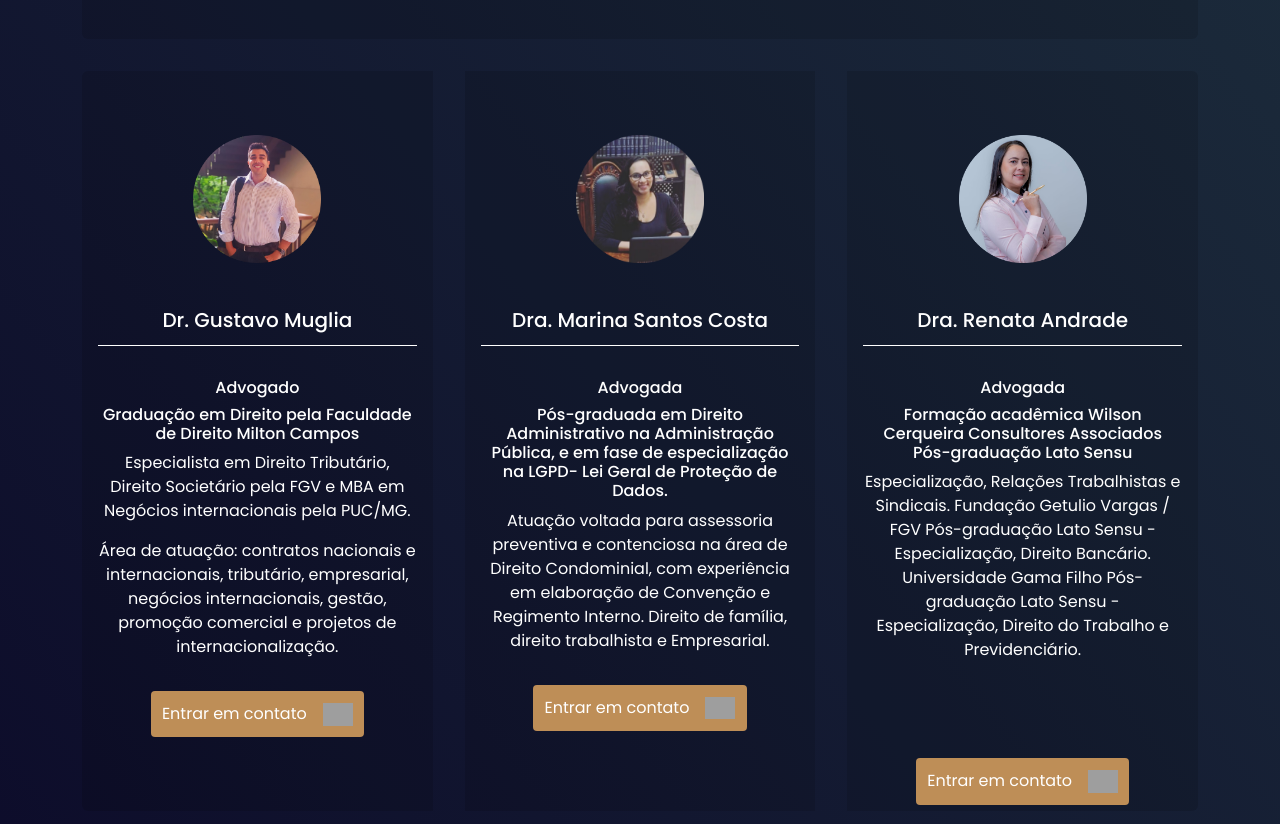
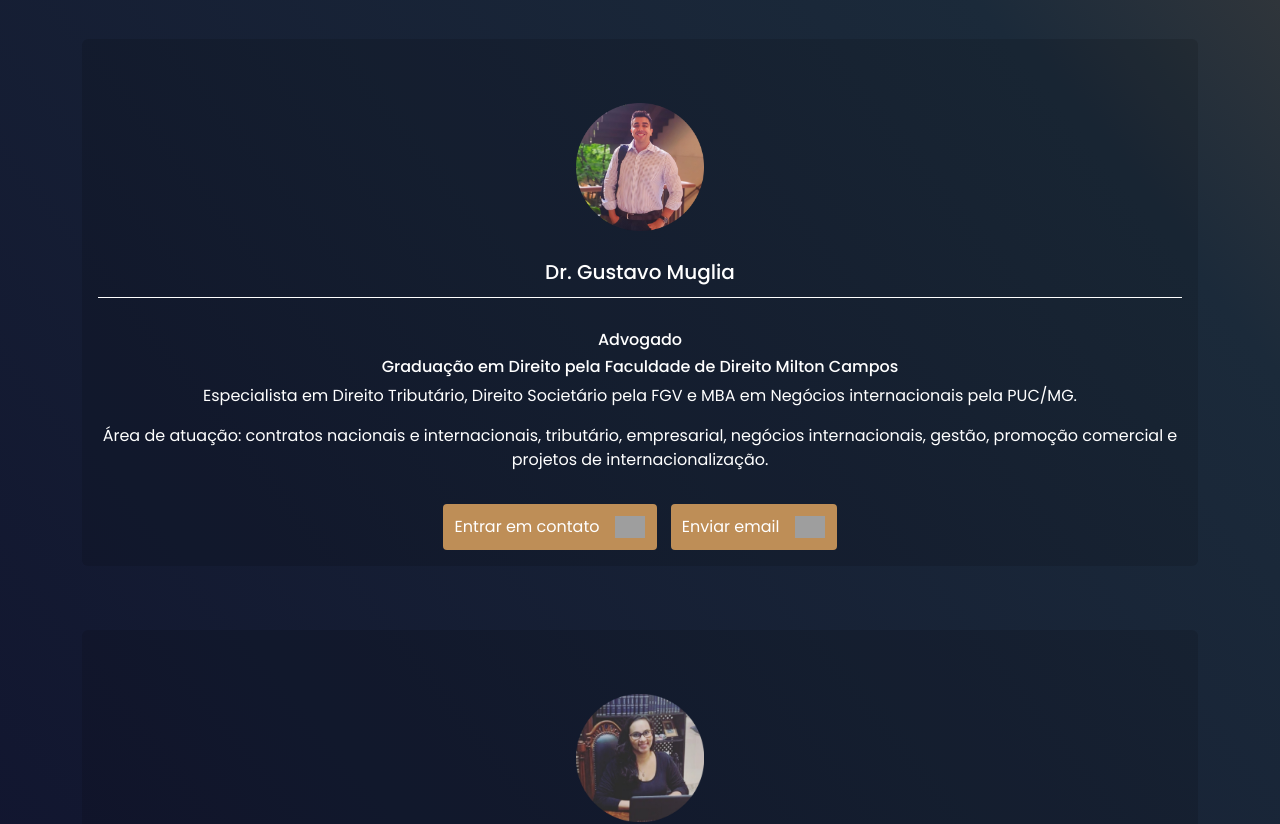
Before and after one commit to PedroOrnelasPego/josimar-bezerra-advogados, a React (Vite) app: page / in a window 1280 px wide. Shown: the part 2060-2884 px from the top of the page. Built offline with nearby package versions, Linux system fonts and the light colour scheme; grey boxes are pictures that could not be loaded.

Commit message:
chore: last update

```diff
--- a/src/components/About/About.jsx
+++ b/src/components/About/About.jsx
@@ -27,7 +27,7 @@ const About = () => {
             </p>
 
             <Link to="/about" className="about-link-home">
-              Click aqui para saber mais sobre nossas areas de atuação.
+              Click aqui para saber mais sobre nossas áreas de atuação.
               <img
                 width="18"
                 height="18"
--- /dev/null
+++ b/src/components/Email/Email.jsx
@@ -0,0 +1,26 @@
+import "./Email.scss";
+import PropTypes from "prop-types";
+
+const Email = ({ email }) => {
+  return (
+    <div className="email">
+      <a
+        href={`https://mail.google.com/mail/?view=cm&fs=1&to=${email}`}
+        target="_blank"
+        className="link-email"
+      >
+        <span>Enviar email</span>
+        <img
+          src="https://img.icons8.com/FFFFFF/parakeet-line/48/new-post.png"
+          alt="Enviar email via Gmail"
+          className="logo-email"
+        />
+      </a>
+    </div>
+  );
+};
+Email.propTypes = {
+  email: PropTypes.string.isRequired,
+};
+
+export default Email;
--- /dev/null
+++ b/src/components/Email/Email.scss
@@ -0,0 +1,22 @@
+.email {
+  .link-email {
+    display: inline-flex;
+    align-items: center;
+    padding: 0.7rem;
+    background-color: #BE8E57; /* Cor de fundo do botão */
+    border: none;
+    color: #fff; /* Cor do texto */
+    text-decoration: none;
+    border-radius: 4px;
+    transition: background-color 0.3s ease;
+
+    &:hover {
+      background-color: #9F723E; /* Cor de fundo do botão ao passar o mouse */
+    }
+
+    .logo-email {
+      max-width: 30px;
+      margin-left: 1rem; /* Adiciona margem à esquerda para o ícone */
+    }
+  }
+}
--- /dev/null
+++ b/src/components/Email/index.js
@@ -0,0 +1,3 @@
+import Email from "./Email";
+
+export default Email;
--- a/src/components/Team/Team.jsx
+++ b/src/components/Team/Team.jsx
@@ -1,4 +1,4 @@
-import { Card, CardGroup, Container } from "react-bootstrap";
+import { Card, Container } from "react-bootstrap";
 import "./Team.scss";
 import josimarBezerra from "../../assets/team/Josimar-Bezerra.png";
 import gustavoMuglia from "../../assets/team/Gustavo-Muglia.png";
@@ -6,143 +6,157 @@ import marinaSantos from "../../assets/team/Marina-Santos-Costa.png";
 import renataAndrade from "../../assets/team/Renata-Andrade.png";
 import { Link } from "react-router-dom";
 import WhatsAppButton from "../WhatsAppButton";
+import PropTypes from "prop-types";
+import Email from "../Email";
+
+const teamMembers = [
+  {
+    name: "Dr. Josimar Bezerra",
+    role: "Advogado",
+    imgSrc: josimarBezerra,
+    description: (
+      <>
+        <h6>Especializado em direito condominial e empresarial </h6>
+        <h6>Professor de curso de formação de sindico profissional</h6>
+        <h6>Atuante em condomínios há mais de 20 anos! </h6>
+        <p>
+          Graduação em Direito pela Faculdade de Direito da PONTIFÍCIA
+          UNIVERSIDADE CATÓLICA DO ESTADO DE MINAS GERAIS. Belo Horizonte -
+          fevereiro de 1993.
+        </p>
+        <p>
+          Especialidades em Direito Civil, Direito Condominial, Direito
+          Empresarial e Direito Público, Direto de Família e Direito Trabalhista
+          e Tributário.
+        </p>
+        <div className="whatsapp">
+          <Link to="/curriculo" className="link-whatsapp">
+            Ver Currilo completo
+          </Link>
+        </div>
+      </>
+    ),
+    showWhatsApp: false,
+  },
+  {
+    name: "Dr. Gustavo Muglia",
+    role: "Advogado",
+    imgSrc: gustavoMuglia,
+    description: (
+      <>
+        <h6>Graduação em Direito pela Faculdade de Direito Milton Campos</h6>
+        <p>
+          Especialista em Direito Tributário, Direito Societário pela FGV e MBA
+          em Negócios internacionais pela PUC/MG.
+        </p>
+        <p>
+          Área de atuação: contratos nacionais e internacionais, tributário,
+          empresarial, negócios internacionais, gestão, promoção comercial e
+          projetos de internacionalização.
+        </p>
+      </>
+    ),
+    whatsappNumber: "984711119",
+    email: "gustavo@josimarbezerraadvogados.com.br",
+  },
+  {
+    name: "Dra. Marina Santos Costa",
+    role: "Advogada",
+    imgSrc: marinaSantos,
+    description: (
+      <>
+        <h6>
+          Pós-graduada em Direito Administrativo na Administração Pública, e em
+          fase de especialização na LGPD- Lei Geral de Proteção de Dados.
+        </h6>
+        <p>
+          Atuação voltada para assessoria preventiva e contenciosa na área de
+          Direito Condominial, com experiência em elaboração de Convenção e
+          Regimento Interno. Direito de família, direito trabalhista e
+          Empresarial.
+        </p>
+      </>
+    ),
+    whatsappNumber: "987533343",
+    email: "marina@josimarbezerraadvogados.com.br",
+  },
+  {
+    name: "Dra. Renata Andrade",
+    role: "Advogada",
+    imgSrc: renataAndrade,
+    description: (
+      <>
+        <h6>
+          Formação acadêmica Wilson Cerqueira Consultores Associados
+          Pós-graduação Lato Sensu
+        </h6>
+        <p>
+          Especialização, Relações Trabalhistas e Sindicais. Fundação Getulio
+          Vargas / FGV Pós-graduação Lato Sensu - Especialização, Direito
+          Bancário. Universidade Gama Filho Pós-graduação Lato Sensu -
+          Especialização, Direito do Trabalho e Previdenciário.
+        </p>
+      </>
+    ),
+    whatsappNumber: "997623235",
+    email: "renata@josimarbezerraadvogados.com.br",
+  },
+];
+
+const TeamMemberCard = ({
+  name,
+  role,
+  imgSrc,
+  description,
+  whatsappNumber,
+  email,
+}) => (
+  <Card className="team__card">
+    <div className="align-image">
+      <Card.Img
+        className="pessoa-img"
+        alt={`equipe ${name}`}
+        variant="top"
+        src={imgSrc}
+      />
+    </div>
+    <Card.Body className="team__card__body">
+      <Card.Title>{name}</Card.Title>
+      <Card.Text>
+        <h6>{role}</h6>
+        {description}
+      </Card.Text>
+      {whatsappNumber && (
+        <div className="button">
+          <WhatsAppButton text={"Entrar em contato"} number={whatsappNumber} />
+          <Email email={email} />
+        </div>
+      )}
+    </Card.Body>
+  </Card>
+);
 
 const Team = () => {
   return (
     <Container>
       <div className="team">
         <h2 className="team__title">Equipe</h2>
-        <Card className="team__first__card">
-          <Card.Img
-            className="pessoa-img"
-            alt="equipe Josimar Bezerra Advogados"
-            variant="top"
-            src={josimarBezerra}
-          />
-          <Card.Body className="team__card__body">
-            <Card.Title>Dr. Josimar Bezerra</Card.Title>
-            <Card.Text>
-              <h6>Advogado</h6>
-              <h6>Especializado em direito condominial e empresarial </h6>
-              <h6>Professor de curso de formação de sindico profissional</h6>
-              <h6>Atuante em condomínios há mais de 20 anos! </h6>
-              <p>
-                Graduação em Direito pela Faculdade de Direito da PONTIFÍCIA
-                UNIVERSIDADE CATÓLICA DO ESTADO DE MINAS GERAIS. Belo Horizonte
-                - fevereiro de 1993.
-              </p>
-              <p>
-                Especialidades em Direito Civil, Direito Condominial, Direito
-                Empresarial e Direito Público, Direto de Família e Direito
-                Trabalhista e Tributário.
-              </p>
-
-              <div className="whatsapp">
-                <Link to="/curriculo" className="link-whatsapp">
-                  Ver Currilo completo
-                </Link>
-              </div>
-            </Card.Text>
-          </Card.Body>
-        </Card>
-
-        <CardGroup>
-          <Card className="team__card">
-            <p className="align-image">
-              <Card.Img
-                className="pessoa-img"
-                alt="equipe Josimar Bezerra Advogados"
-                variant="top"
-                src={gustavoMuglia}
-              />
-            </p>
-
-            <Card.Body>
-              <Card.Title>Dr. Gustavo Muglia</Card.Title>
-              <Card.Text>
-                <h6>Advogado</h6>
-                <h6>
-                  Graduação em Direito pela Faculdade de Direito Milton Campos
-                </h6>
-                <p>
-                  Especialista em Direito Tributário, Direito Societário pela
-                  FGV e MBA em Negócios internacionais pela PUC/MG.
-                </p>
-                <p>
-                  Área de atuação: contratos nacionais e internacionais,
-                  tributário, empresarial, negócios internacionais, gestão,
-                  promoção comercial e projetos de internacionalização.
-                </p>
-              </Card.Text>
-            <div className="button">
-              <WhatsAppButton text={"Entrar em contato"} number={"984711119"} />
-            </div>
-            </Card.Body>
-          </Card>
-          <Card className="team__card">
-            <p className="align-image">
-              <Card.Img
-                className="pessoa-img"
-                variant="top"
-                alt="equipe Josimar Bezerra Advogados"
-                src={marinaSantos}
-              />
-            </p>
-
-            <Card.Body className="team__card__body">
-              <Card.Title>Dra. Marina Santos Costa</Card.Title>
-              <Card.Text>
-                <h6>Advogada</h6>
-                <h6>
-                  Pós-graduada em Direito Administrativo na Administração
-                  Pública, e em fase de especialização na LGPD- Lei Geral de
-                  Proteção de Dados.
-                </h6>
-                Atuação voltada para assessoria preventiva e contenciosa na área
-                de Direito Condominial, com experiência em elaboração de
-                Convenção e Regimento Interno. Direito de família, direito
-                trabalhista e Empresarial.
-              </Card.Text>
-            <div className="button">
-              <WhatsAppButton text={"Entrar em contato"} number={"987533343"} />
-            </div>
-            </Card.Body>
-          </Card>
-          <Card className="team__card">
-            <p className="align-image">
-              <Card.Img
-                className="pessoa-img"
-                variant="top"
-                alt="equipe Josimar Bezerra Advogados"
-                src={renataAndrade}
-              />
-            </p>
-
-            <Card.Body className="team__card__body">
-              <Card.Title>Dra. Renata Andrade</Card.Title>
-              <Card.Text>
-                <h6>Advogada</h6>
-                <h6>
-                  Formação acadêmica Wilson Cerqueira Consultores Associados
-                  Pós-graduação Lato Sensu
-                </h6>
-                <p>
-                  Especialização, Relações Trabalhistas e Sindicais. Fundação
-                  Getulio Vargas / FGV Pós-graduação Lato Sensu -
-                  Especialização, Direito Bancário. Universidade Gama Filho
-                  Pós-graduação Lato Sensu - Especialização, Direito do Trabalho
-                  e Previdenciário.
-                </p>
-              </Card.Text>
-            </Card.Body>
-            <div className="button">
-              <WhatsAppButton text={"Entrar em contato"} number={"997623235"} />
-            </div>
-          </Card>
-        </CardGroup>
+        <TeamMemberCard {...teamMembers[0]} />
+        {teamMembers.slice(1).map((member, index) => (
+          <TeamMemberCard key={index} {...member} />
+        ))}
       </div>
     </Container>
   );
 };
 
+TeamMemberCard.propTypes = {
+  name: PropTypes.string.isRequired,
+  role: PropTypes.string.isRequired,
+  imgSrc: PropTypes.string.isRequired,
+  description: PropTypes.node.isRequired,
+  whatsappNumber: PropTypes.string,
+  email: PropTypes.string,
+};
+
 export default Team;
--- a/src/components/Team/Team.scss
+++ b/src/components/Team/Team.scss
@@ -60,6 +60,8 @@
     align-items: center;
     justify-content: center;
     margin-top: 1rem;
+    gap: 14px;
+    flex-wrap: wrap;
   }
 }
 
```
Also changed, not shown: src/pages/Curriculo/Curriculo.jsx (+187 -2 lines).
